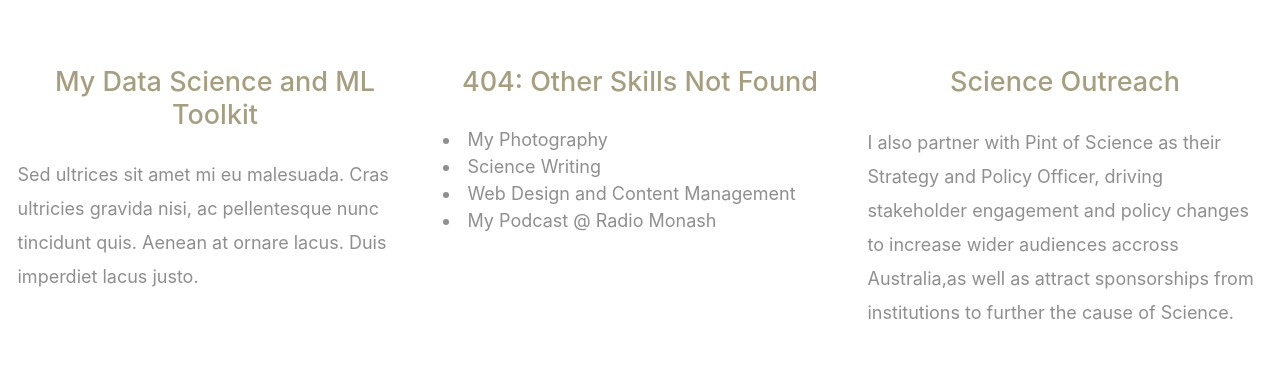
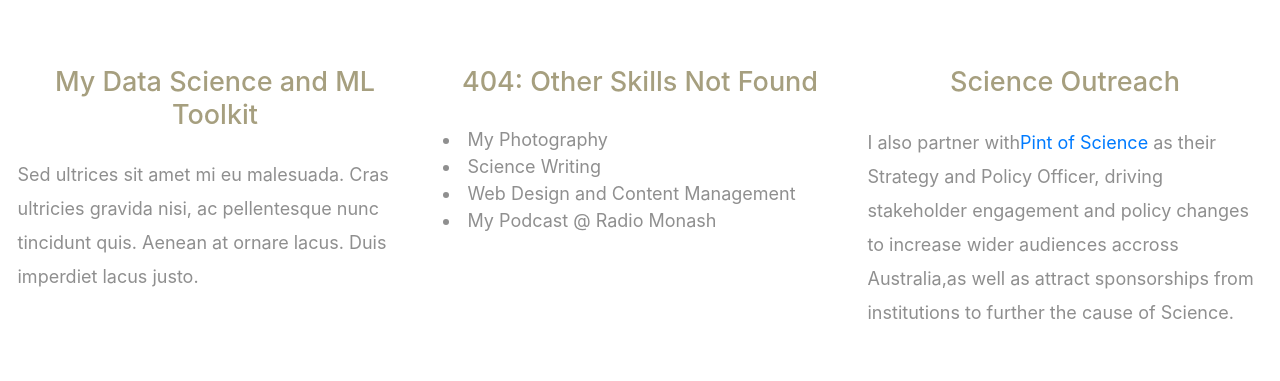
Before and after one commit to bit-guru/about-me, a plain HTML site: page index.html in a window 1280 px wide. Shown: the part 1440-1821 px from the top of the page. Drawn offline with Linux system fonts and the light colour scheme.

Commit message:
Add files via upload

```diff
--- a/index.html
+++ b/index.html
@@ -107,7 +107,7 @@
 
           <h4 class="text-center tm-text-primary mb-4">Science Outreach</h4>
           <p>
-            I also partner with Pint of Science as their Strategy and Policy Officer, driving stakeholder engagement and policy changes to increase wider audiences accross Australia,as well as attract sponsorships from institutions to further the cause of Science.
+            I also partner with<a href="https://pintofscience.com.au/">Pint of Science</a>  as their Strategy and Policy Officer, driving stakeholder engagement and policy changes to increase wider audiences accross Australia,as well as attract sponsorships from institutions to further the cause of Science.
           </p>
         </div>
       </div>
```
